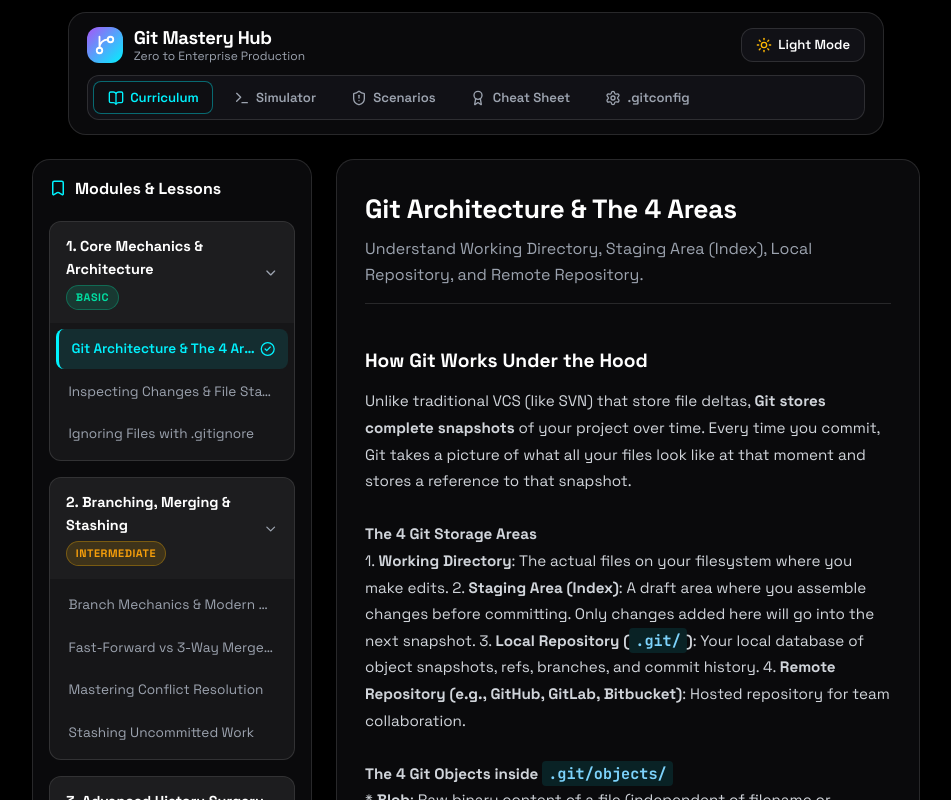
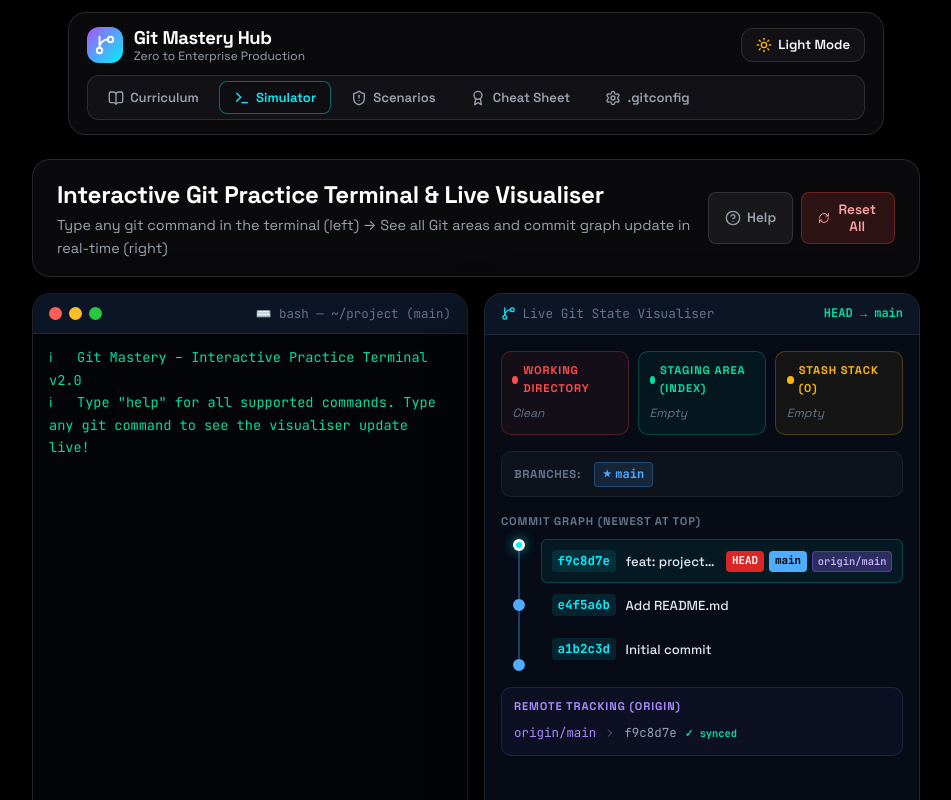
Before and after one commit to Rupam797/git-mastery-hub, a React (Vite) app: page / in a window 1280 px wide. Shown: the top 800 px of the page, without its empty margins (164-1115 px from the left). Built offline with nearby package versions, Linux system fonts and the light colour scheme.

Commit message:
feat: set Interactive Visual Simulator as default main landing page

```diff
--- a/src/App.jsx
+++ b/src/App.jsx
@@ -9,7 +9,7 @@ import GitConfigBuilder from './components/GitConfigBuilder';
 import { gitModules } from './data/gitLessons';
 
 export default function App() {
-  const [activeTab, setActiveTab] = useState('lessons');
+  const [activeTab, setActiveTab] = useState('simulator');
   const [activeLessonId, setActiveLessonId] = useState('git-architecture');
 
   // Theme state: default to 'dark' or stored preference
```
